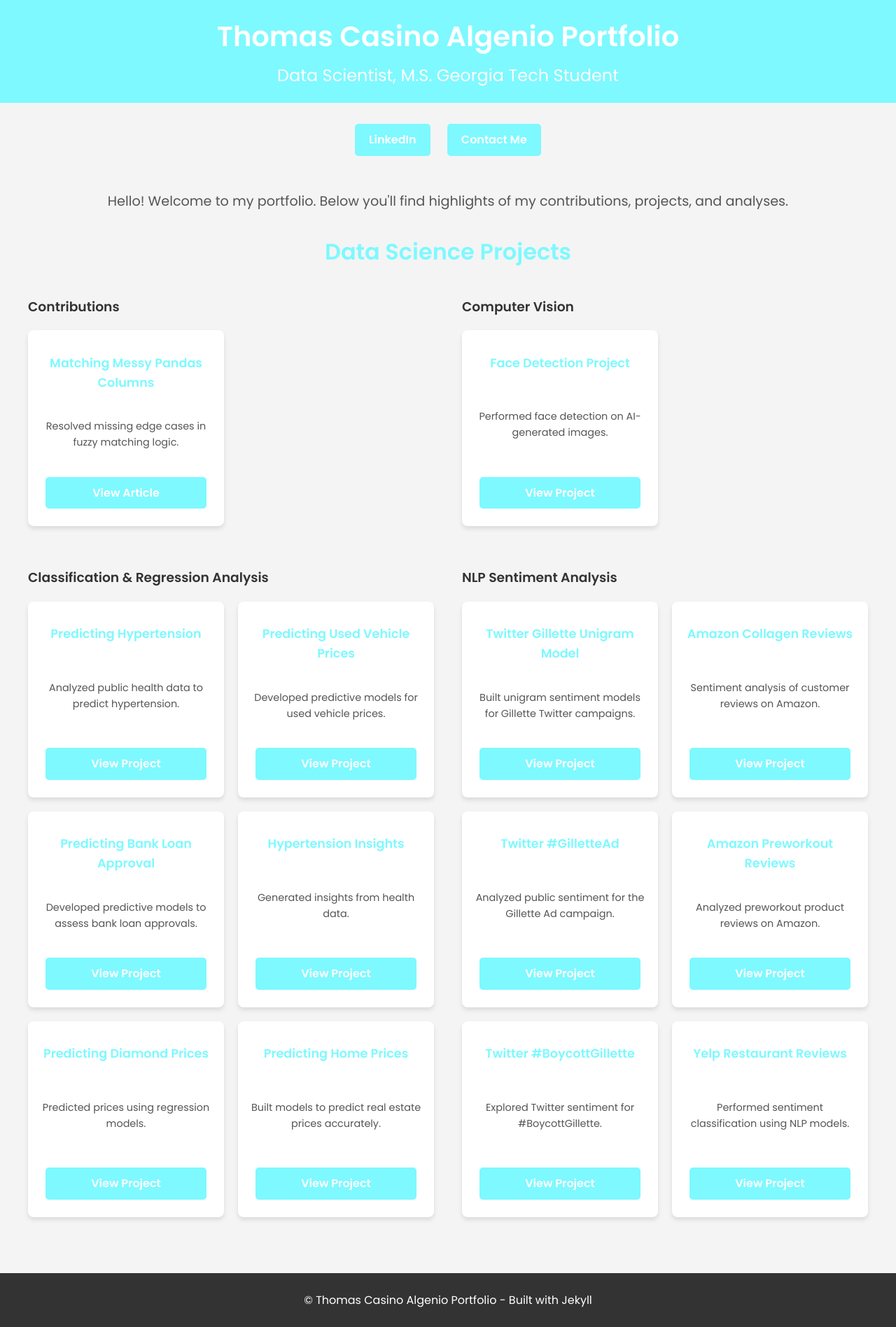
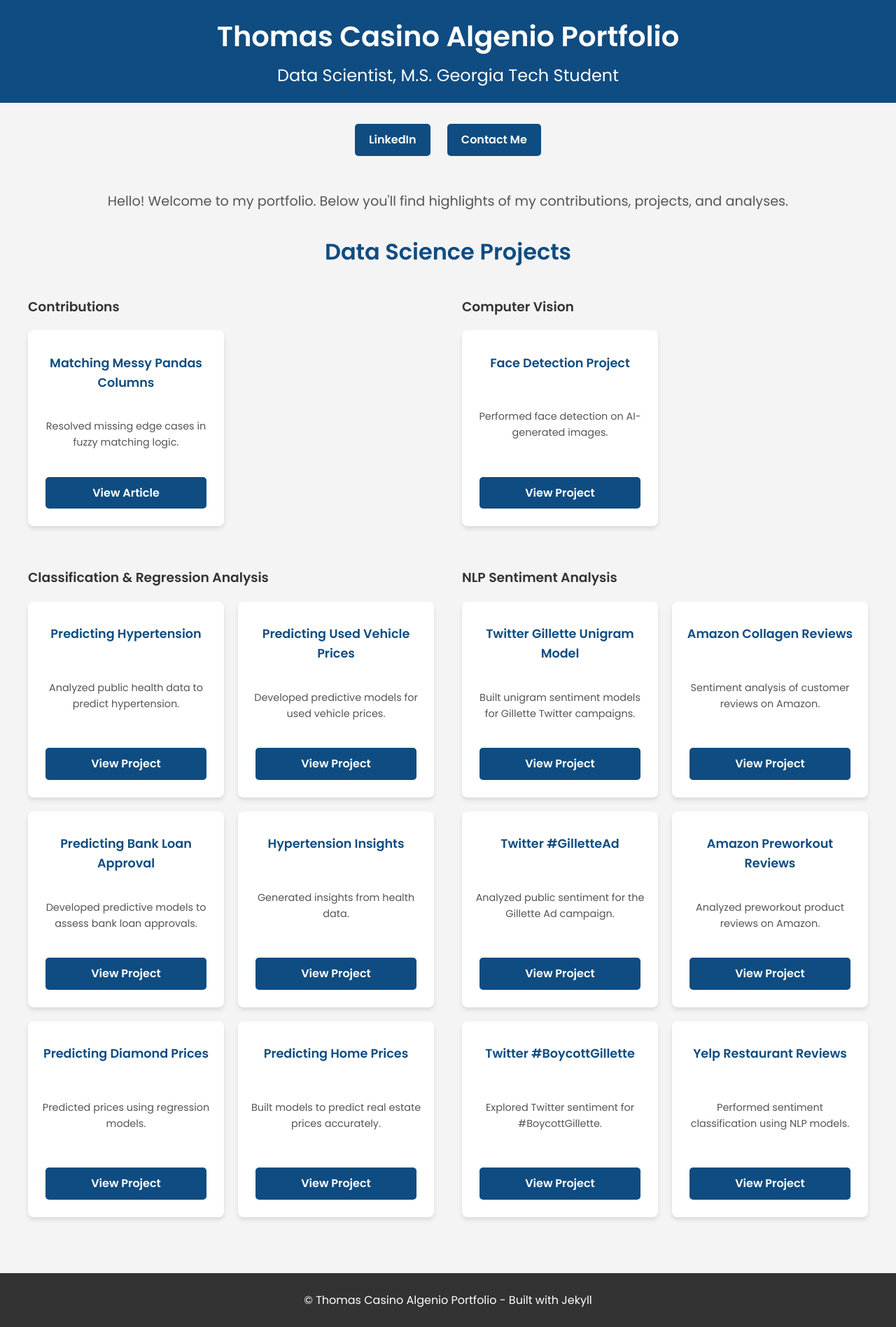
Before and after one commit to thomasalgenio/Thomas_Portfolio, a Jekyll site: the page built from README.md, in a window 1280 px wide. Shown: the whole page at 70% size. Built offline with Jekyll 4.4.1, drawn with Linux system fonts in a browser that asks for light colours; our own code applies the rules of GitHub Pages for plain Markdown files.

Commit message:
Update default.html

```diff
--- a/_layouts/default.html
+++ b/_layouts/default.html
@@ -17,7 +17,7 @@
       }
 
       header {
-        background: #7DF9FF;
+        background: #0F4C81;
         color: white;
         padding: 20px;
         text-align: center;
@@ -45,7 +45,7 @@
         font-size: 1rem;
         font-weight: bold;
         color: white;
-        background-color: #7DF9FF;
+        background-color: #0F4C81;
         text-decoration: none;
         border-radius: 5px;
         transition: background-color 0.3s;
@@ -67,7 +67,7 @@
       }
 
       section h2 {
-        color: #7DF9FF;
+        color: #0F4C81;
         font-size: 2rem;
         margin-bottom: 20px;
         text-align: center;
@@ -110,7 +110,7 @@
       .project-card h3 {
         font-size: 1.1rem;
         margin-bottom: 10px;
-        color: #7DF9FF;
+        color: #0F4C81;
       }
 
       .project-card p {
```
